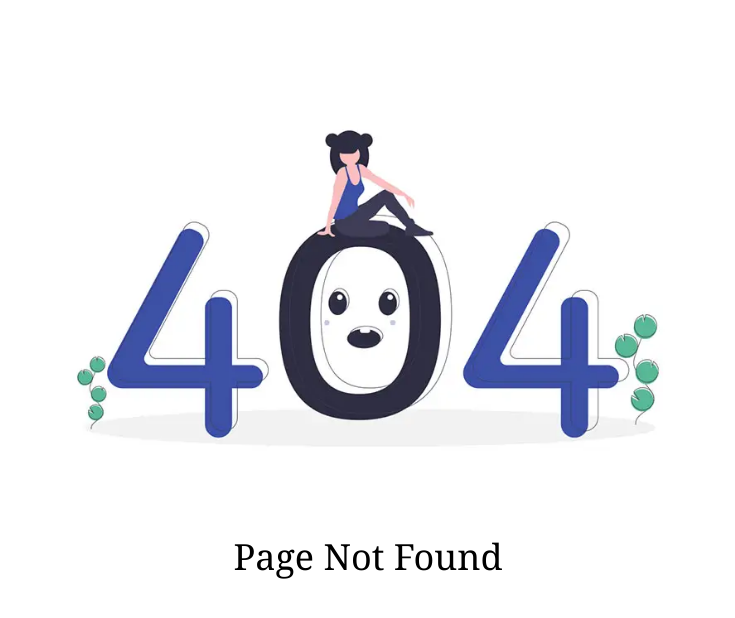
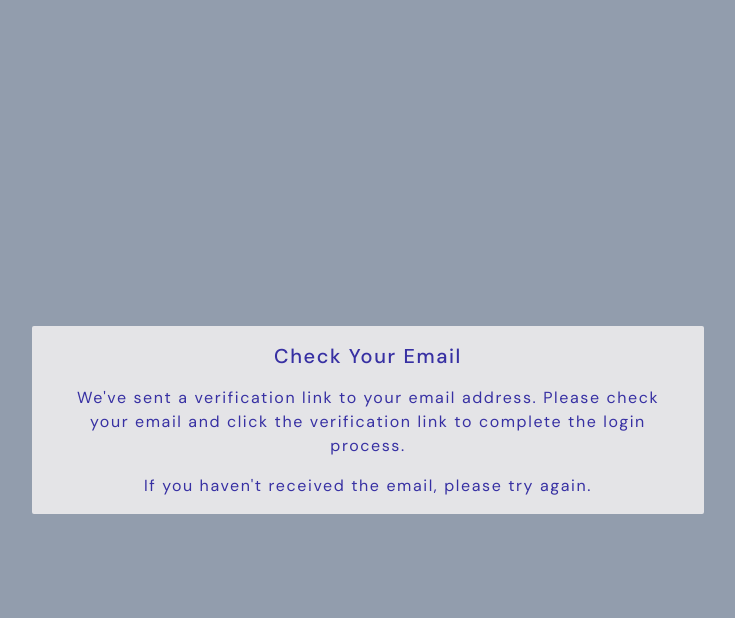
Before and after one commit to danishppatel/Job-Portal-Project, a React (Vite) app in the folder frontend/: page /send-mail in a window 1280 px wide. Before the commit this address had no page. Shown: the top 618 px of the page, without its empty margins (272-1007 px from the left). Built offline with nearby package versions, Linux system fonts and the light colour scheme.

Commit message:
VerifyMessage Added

```diff
--- a/frontend/src/Pages/SignUp.jsx
+++ b/frontend/src/Pages/SignUp.jsx
@@ -73,8 +73,6 @@ function SignUp() {
         const responseStatus =  await res.status;
 
         if(responseStatus === "success" ){
-          // Successfully done
-           toast.success(res.message);
 
            setInputValue({
             ...inputValue,
@@ -86,21 +84,15 @@ function SignUp() {
 
            })
            setTimeout(() => {
-            // navigate(`/mode/${inputValue.email}`);
-            if(mode === "jobseeker"){
-              localStorage.setItem("selectedMode", "jobseeker")
-              navigate(`/resumeUploader`)
-            }else if(mode === "employer"){
-              localStorage.setItem("selectedMode", "employer")
-              navigate(`/`)
-            }
+            navigate(`/send-mail`);
+
           }, 3000);
         }
         else if(res.error){
           toast.error(res.error);
         }
 
-        console.log(res)
+        // console.log(res)
     }
   }
 
--- /dev/null
+++ b/frontend/src/Pages/VerifyMessage.jsx
@@ -0,0 +1,24 @@
+import React from 'react'
+
+function VerifyMessage() {
+  return (
+   <div className='fixed top-0 left-0 w-full h-full flex items-center justify-center bg-slate-500 bg-opacity-70 backdrop-filter backdrop-blur-sm z-50 '>
+        {/* <div className='flex justify-center items-center w-1/3 h-44 bg-slate-500 p-4'> */}
+          <div class="max-w-2xl mx-auto mt-16 mb-6 p-4 text-center bg-zinc-200 text-indigo-800 rounded-sm">
+               <h3 className='text-xl font-medium flex justify-center' style={{letterSpacing:".1rem"}}>Check Your Email</h3>
+                <p className='mt-4 px-4' style={{letterSpacing:".1rem"}}>
+                      We've sent a verification link to your email address. Please check your email and click the verification link to complete the login process.
+                </p>
+                <p className='mt-4 px-4' style={{letterSpacing:".1rem"}}>
+                If you haven't received the email, please try again.
+                </p>
+
+          {/* </div> */}
+
+        </div>
+
+   </div>
+  )
+}
+
+export default VerifyMessage
--- a/frontend/src/Router/Router.jsx
+++ b/frontend/src/Router/Router.jsx
@@ -16,6 +16,7 @@ import JobSeekerForm from "../Pages/JobSeekerForm";
 import JobseekerInfo from "../Pages/JobseekerInfo";
 import AppliedJob from "../Pages/AppliedJob";
 import ModifyJobseekerForm from "../Pages/ModifyJobseekerForm";
+import VerifyMessage from "../Pages/VerifyMessage";
 
 // function Layout(){
 //   const user = true;
@@ -63,6 +64,10 @@ const router = createBrowserRouter([
   {
       path:"/sign-up",
       element:<SignUp/>
+  },
+  {
+    path:"send-mail",
+    element:<VerifyMessage/>
   },
   {
       path:"/resumeUploader",
```
